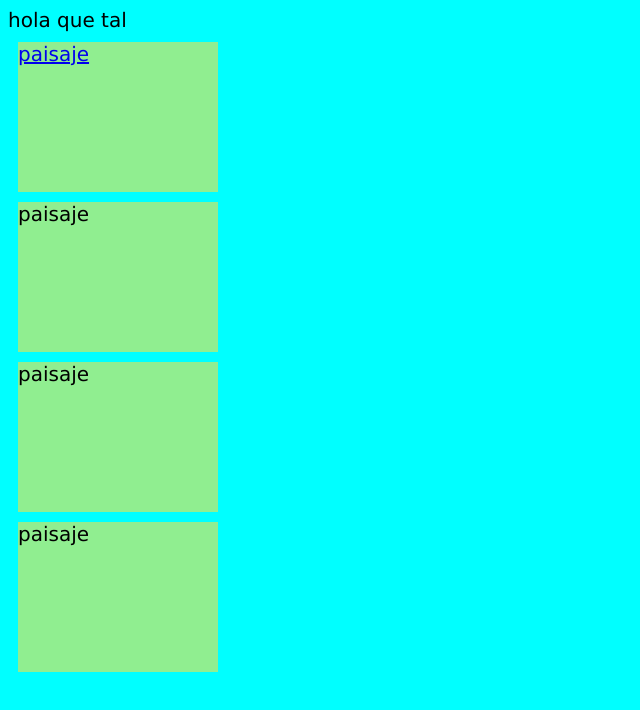
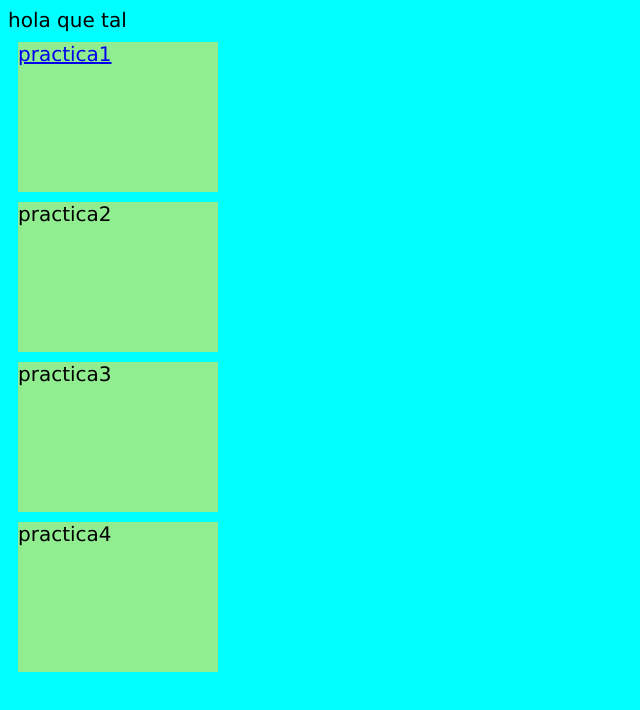
Before and after one commit to MtolosaCRN/2021agm4, a plain HTML site: page index.html in a window 1280 px wide. Shown: the whole page, without its empty margins (0-640 px from the left). Drawn offline with Linux system fonts and the light colour scheme.

Commit message:
Update index.html

```diff
--- a/index.html
+++ b/index.html
@@ -8,10 +8,10 @@
   </head>
   <body>
     hola que tal
-    <div class="cuadros"><a href="https://mtolosacrn.github.io/2021agm4/paisaje/">paisaje</a></div>
-    <div class="cuadros">paisaje</div>
-    <div class="cuadros">paisaje</div>
-    <div class="cuadros">paisaje</div>
+    <div class="cuadros"><a href="https://mtolosacrn.github.io/2021agm4/paisaje/">practica1</a></div>
+    <div class="cuadros">practica2</div>
+    <div class="cuadros">practica3</div>
+    <div class="cuadros">practica4</div>
 
   </body>
 </html>
```
